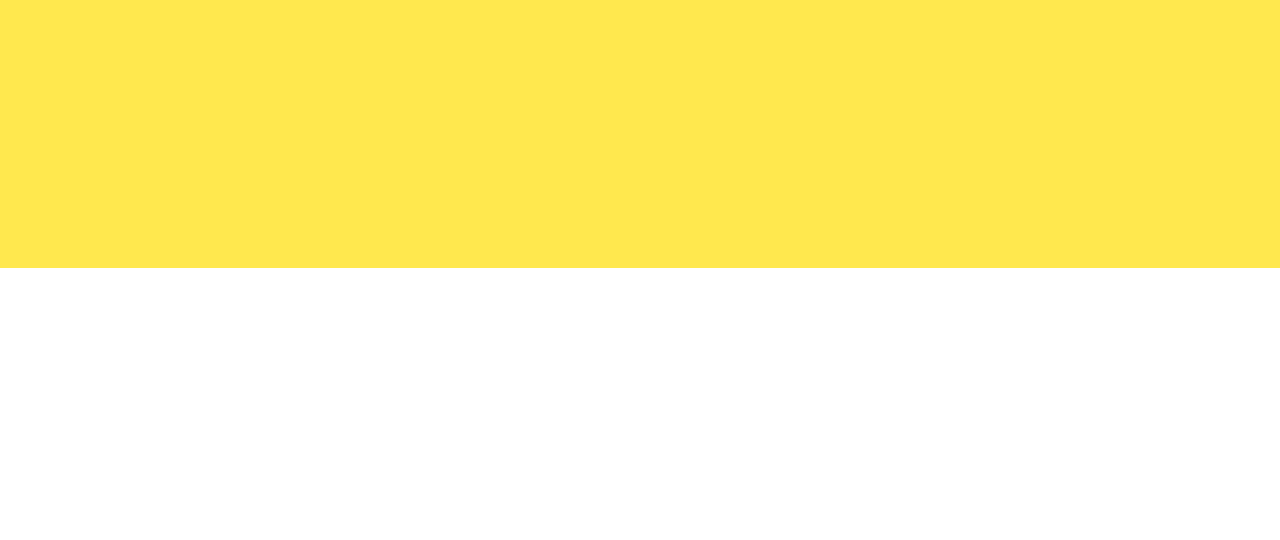
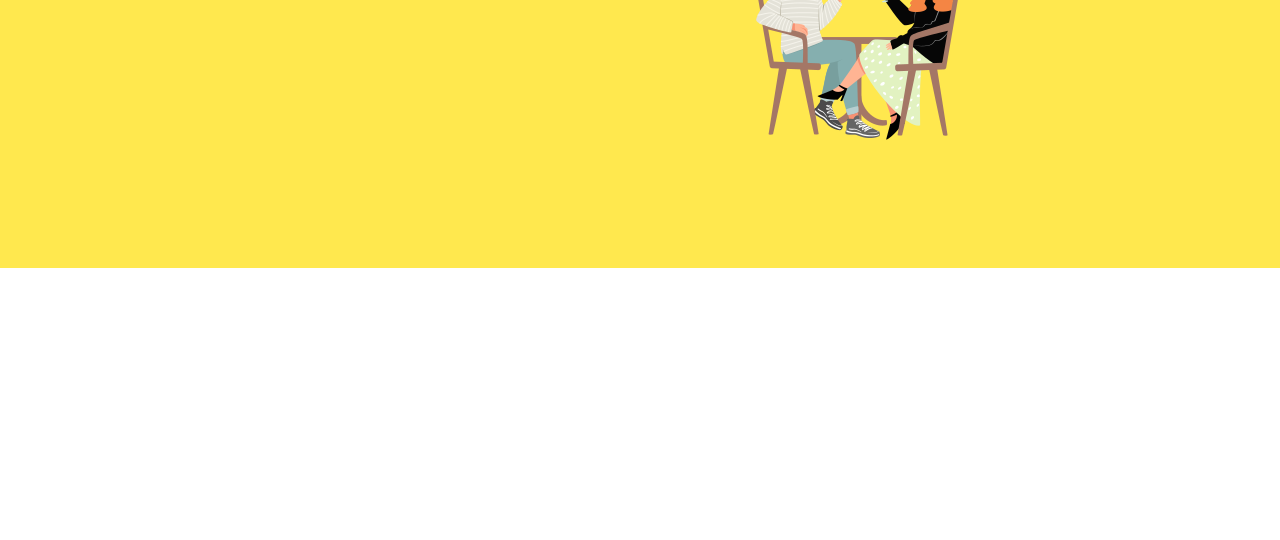
Before and after one commit to madeinam/madeinam.github.io, a plain HTML site: page index.html in a window 1280 px wide. Shown: the part 260-800 px from the top of the page. Drawn offline with nearby package versions, Linux system fonts and the light colour scheme.

Commit message:
Update index.html

```diff
--- a/index.html
+++ b/index.html
@@ -79,7 +79,7 @@
           </div>
 
           <div class="col-lg-5">
-            <img class="title-image" src="img/date.png" alt="eatery" />
+            <img class="title-image" src="date.png" alt="eatery" />
           </div>
         </div>
       </div>
```
